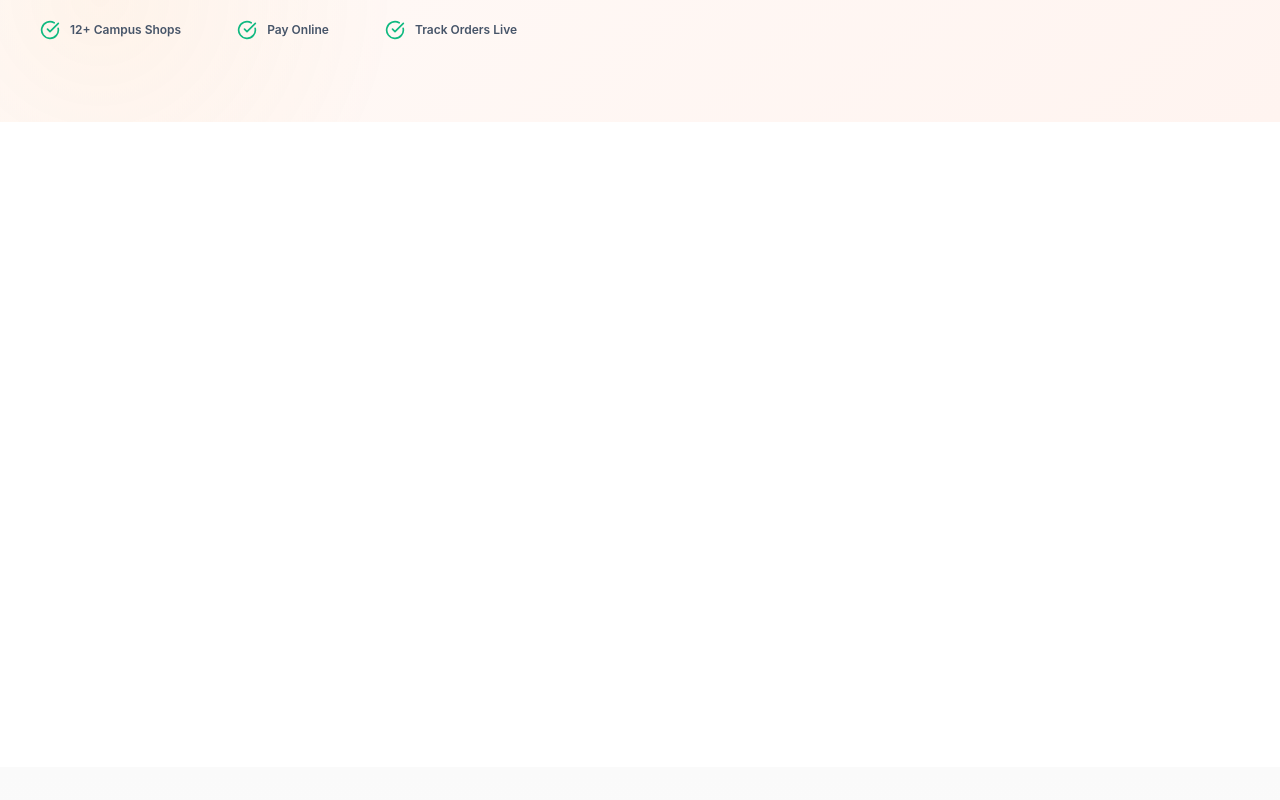
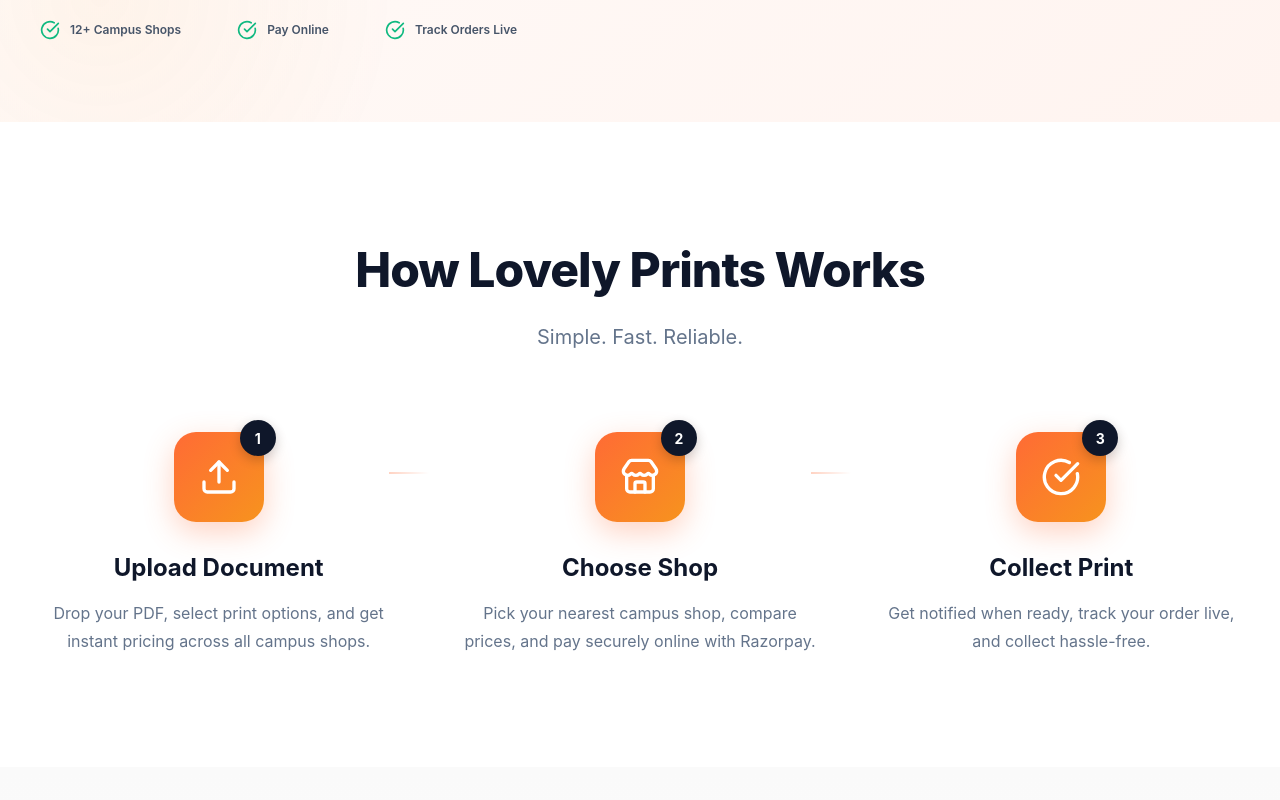
Before and after one commit to akshat2508/Lovely_Prints, a React (Vite) app in the folder Lovely_prints/: page / in a window 1280 px wide. Shown: the part 720-1520 px from the top of the page. Built offline with nearby package versions, Linux system fonts and the light colour scheme; no server answers.

Commit message:
Updated UI

```diff
--- a/Lovely_prints/src/pages/Home.jsx
+++ b/Lovely_prints/src/pages/Home.jsx
@@ -118,7 +118,7 @@ const Home = () => {
       </div>
       <div className="nav-links">
         <a href="#features">Features</a>
-        <a href="#how-it-works">How It Works</a>
+        <a href="#howItWorks">How It Works</a>
         <a href="#coverage">Coverage</a>
       </div>
       <div className="nav-cta">
@@ -200,7 +200,7 @@ const Home = () => {
   </section>
 
   {/* How It Works */}
-  <section id="how-it-works" ref={sectionRefs.howItWorks} className="how-it-works">
+  <section id="howItWorks" ref={sectionRefs.howItWorks} className="how-it-works">
     <div className={`section-header ${visibleSections.has('howItWorks') ? 'visible' : ''}`}>
       <h2 className="section-title">How Lovely Prints Works</h2>
       <p className="section-subtitle">Simple. Fast. Reliable.</p>
```
